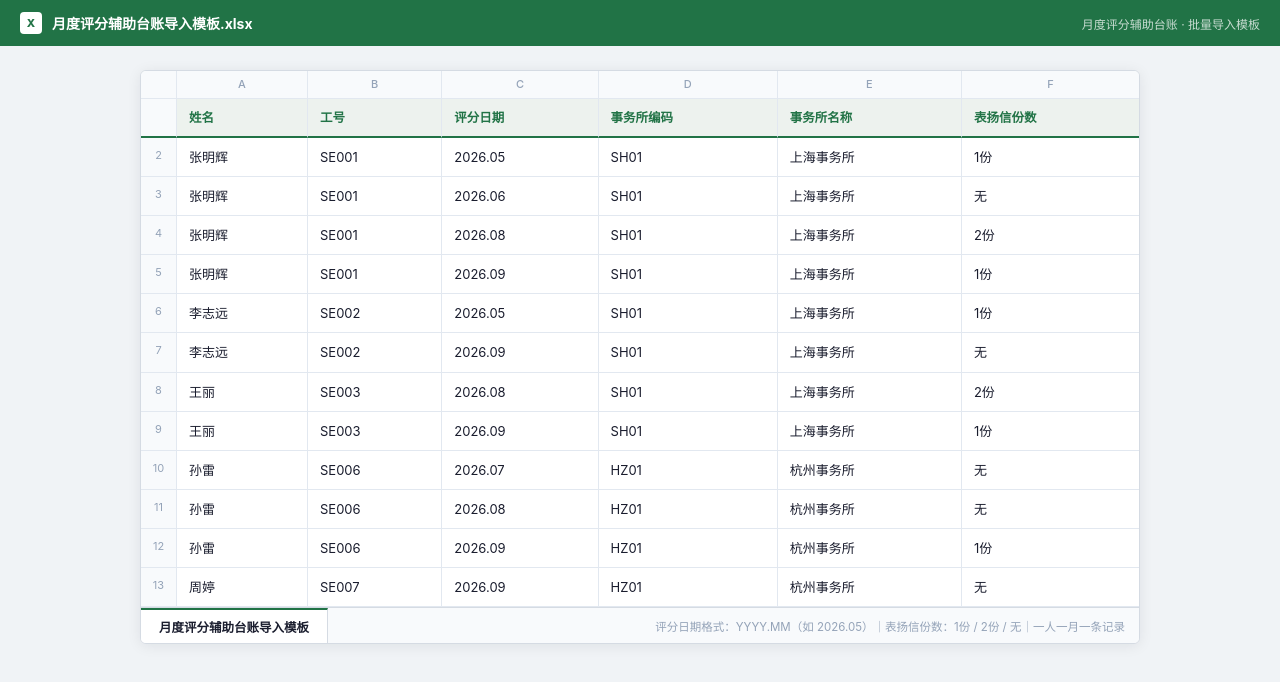
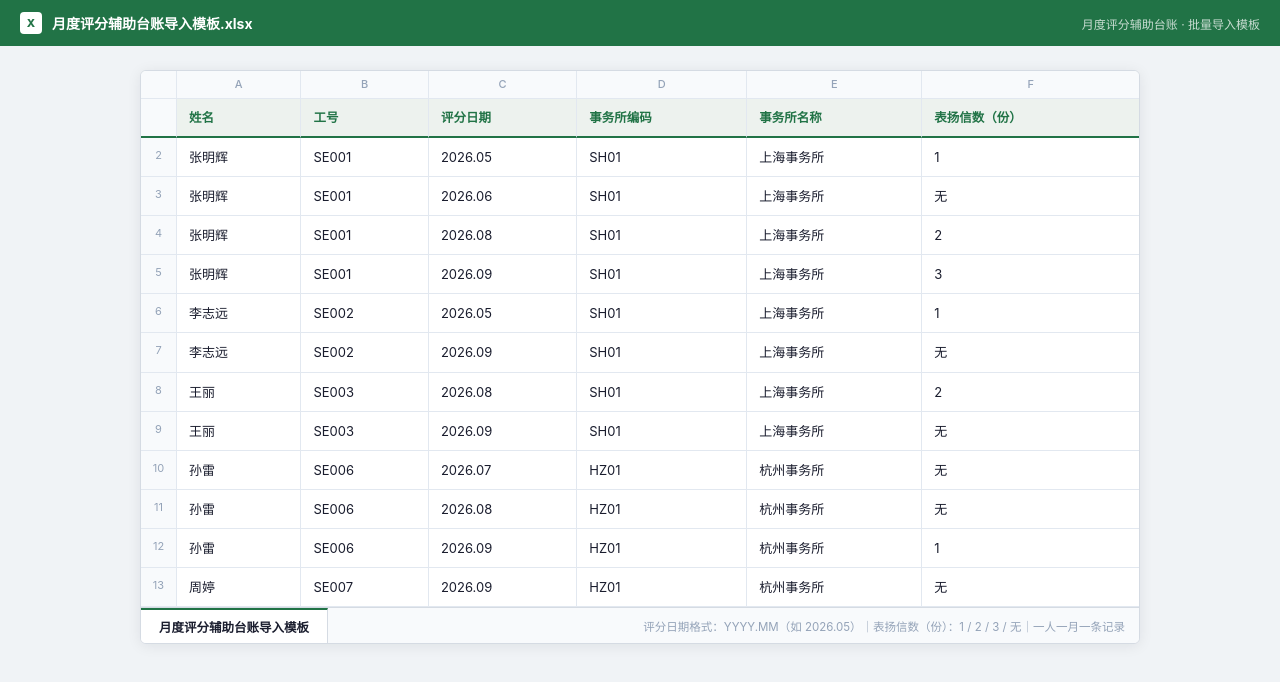
Before and after one commit to Joyhanw/Joyhanw.github.io, a plain HTML site: page 大金SE/月度评分辅助台账导入模板.html in a window 1280 px wide. Drawn offline with Linux system fonts and the light colour scheme.

Commit message:
Update 月度评分辅助台账导入模板.html

```diff
--- a/大金SE/月度评分辅助台账导入模板.html
+++ b/大金SE/月度评分辅助台账导入模板.html
@@ -42,11 +42,11 @@ td.empty{color:#cbd5e1}
       </tr>
       <tr class="head">
         <th class="rn"></th>
-        <th>姓名</th><th>工号</th><th>评分日期</th><th>事务所编码</th><th>事务所名称</th><th>表扬信份数</th>
+        <th>姓名</th><th>工号</th><th>评分日期</th><th>事务所编码</th><th>事务所名称</th><th>表扬信数（份）</th>
       </tr>
       <tr>
         <td class="rn">2</td><td>张明辉</td><td>SE001</td><td>2026.05</td><td>SH01</td><td>上海事务所</td>
-      <td>1份</td>
+      <td>1</td>
       </tr>
       <tr>
         <td class="rn">3</td><td>张明辉</td><td>SE001</td><td>2026.06</td><td>SH01</td><td>上海事务所</td>
@@ -54,15 +54,15 @@ td.empty{color:#cbd5e1}
       </tr>
       <tr>
         <td class="rn">4</td><td>张明辉</td><td>SE001</td><td>2026.08</td><td>SH01</td><td>上海事务所</td>
-      <td>2份</td>
+      <td>2</td>
       </tr>
       <tr>
         <td class="rn">5</td><td>张明辉</td><td>SE001</td><td>2026.09</td><td>SH01</td><td>上海事务所</td>
-      <td>1份</td>
+      <td>3</td>
       </tr>
       <tr>
         <td class="rn">6</td><td>李志远</td><td>SE002</td><td>2026.05</td><td>SH01</td><td>上海事务所</td>
-      <td>1份</td>
+      <td>1</td>
       </tr>
       <tr>
         <td class="rn">7</td><td>李志远</td><td>SE002</td><td>2026.09</td><td>SH01</td><td>上海事务所</td>
@@ -70,11 +70,11 @@ td.empty{color:#cbd5e1}
       </tr>
       <tr>
         <td class="rn">8</td><td>王丽</td><td>SE003</td><td>2026.08</td><td>SH01</td><td>上海事务所</td>
-      <td>2份</td>
+      <td>2</td>
       </tr>
       <tr>
         <td class="rn">9</td><td>王丽</td><td>SE003</td><td>2026.09</td><td>SH01</td><td>上海事务所</td>
-      <td>1份</td>
+      <td>无</td>
       </tr>
       <tr>
         <td class="rn">10</td><td>孙雷</td><td>SE006</td><td>2026.07</td><td>HZ01</td><td>杭州事务所</td>
@@ -86,7 +86,7 @@ td.empty{color:#cbd5e1}
       </tr>
       <tr>
         <td class="rn">12</td><td>孙雷</td><td>SE006</td><td>2026.09</td><td>HZ01</td><td>杭州事务所</td>
-      <td>1份</td>
+      <td>1</td>
       </tr>
       <tr>
         <td class="rn">13</td><td>周婷</td><td>SE007</td><td>2026.09</td><td>HZ01</td><td>杭州事务所</td>
@@ -97,7 +97,7 @@ td.empty{color:#cbd5e1}
   <div class="sheet-foot">
     <div class="tab">月度评分辅助台账导入模板</div>
     <div class="tab-sp"></div>
-    <div class="tab-r">评分日期格式：YYYY.MM（如 2026.05）｜表扬信份数：1份 / 2份 / 无｜一人一月一条记录</div>
+    <div class="tab-r">评分日期格式：YYYY.MM（如 2026.05）｜表扬信数（份）：1 / 2 / 3 / 无｜一人一月一条记录</div>
   </div>
 </div>
 </body>
```
